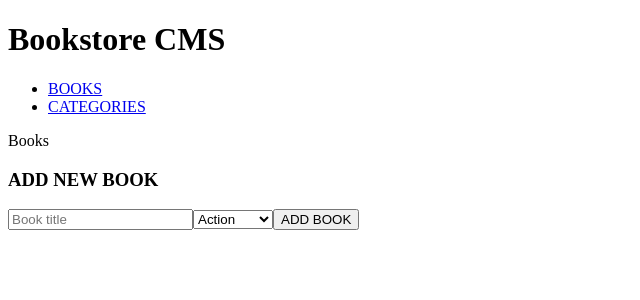
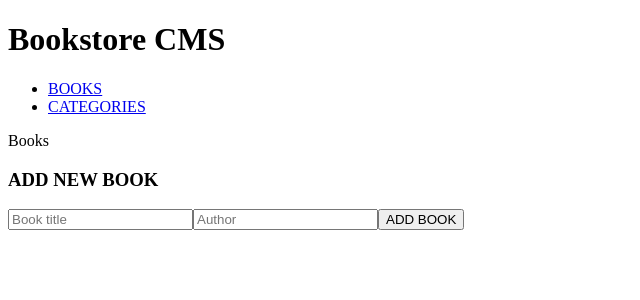
Before and after one commit to Wineshuga/bookstore, a React (Create React App) app: page / in a window 1280 px wide. Shown: the top 300 px of the page, without its empty margins (0-640 px from the left). Built offline with nearby package versions, Linux system fonts and the light colour scheme.

Commit message:
Change select field to input author

```diff
--- a/src/components/AddBook.js
+++ b/src/components/AddBook.js
@@ -3,7 +3,7 @@ import { useState } from 'react';
 const AddBook = () => {
   const [book, setBook] = useState({
     bookTitle: '',
-    category: '',
+    author: '',
   });
 
   const handleChange = (e) => {
@@ -15,7 +15,7 @@ const AddBook = () => {
 
   const handleSubmit = (e) => {
     e.preventDefault();
-    console.log(book.bookTitle + ' ' + book.category);
+    console.log(`${book.bookTitle} ${book.author}`);
   };
 
   return (
@@ -29,18 +29,14 @@ const AddBook = () => {
         value={book.bookTitle}
         onChange={handleChange}
       />
-      <select name="category" id="category" onChange={handleChange}>
-        <option value="" disabled defaultValue={book.category}>Category</option>
-        <option value="Action">Action</option>
-        <option value="Sci-fi">Sci-fi</option>
-        <option value="Romance">Romance</option>
-        <option value="Comedy">Comedy</option>
-        <option value="Fiction">Fiction</option>
-        <option value="Thriller">Thriller</option>
-        <option value="Fantasy">Fantasy</option>
-        <option value="Mystery">Mystery</option>
-        <option value="Self-help">Self-help</option>
-      </select>
+      <input
+        type="text"
+        name="author"
+        id="author"
+        placeholder="Author"
+        value={book.author}
+        onChange={handleChange}
+      />
       <input
         type="submit"
         value="ADD BOOK"
```
